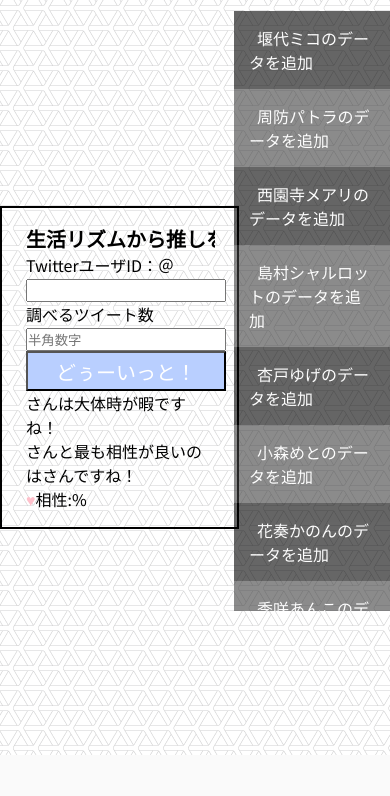
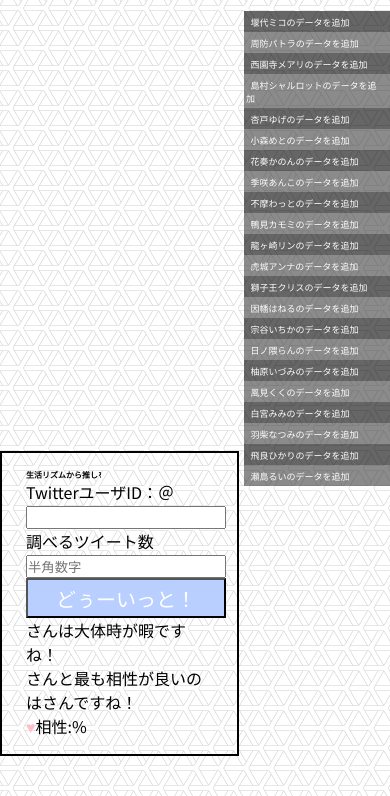
Before and after one commit to publictrain/oshihuya, a Flask app: template templates/index.html in a window 390 px wide. Shown: the part 89-885 px from the top of the page. Before the commit the page ends 844 px from the top, so only its background shows below. Run offline with Flask 2, Linux system fonts and the light colour scheme; the template is opened without the code that fills it, so the values that code supplies are empty; some libraries are stand-ins or nearby versions.

Commit message:
responsive

```diff
--- a/static/css/style.css
+++ b/static/css/style.css
@@ -37,6 +37,23 @@
 @keyframes cursor {
   50% {
     border-right-color: transparent;
+  }
+}
+
+@media screen and (max-width: 750px) {
+  .mituke {
+    font-size: 8px !important;
+  }
+  .btn_gp {
+    font-size: 9px !important;
+  }
+  .btn_gp div {
+    padding: 4px 2px !important;
+  }
+  .canvas_wrapper {
+    position: relative;
+    width: 100%;
+    height: 30px;
   }
 }
 
@@ -198,6 +215,12 @@
   height: 100%;
 }
 
+* body .canvas_wrapper {
+  position: relative;
+  width: 100%;
+  height: 400px;
+}
+
 * body .mituke_wrapper {
   width: 100%;
   height: auto;
@@ -245,6 +268,7 @@
 }
 
 * body .btn_gp {
+  padding: 0 0 0 10px;
   width: 40%;
   height: 600px;
   opacity: 60%;
--- a/static/css/style.scss
+++ b/static/css/style.scss
@@ -15,6 +15,23 @@
 }
 
 
+@media screen and (max-width:750px) {
+    .mituke{
+        font-size: 8px!important;
+    }
+    .btn_gp{
+        font-size:9px!important;
+        //width:35%!important;
+        div{
+            padding:4px 2px!important;
+        }
+    }
+    .canvas_wrapper{
+        position: relative;
+        width: 100%;
+        height: 30px;
+    }
+}
 
 *{
     text-decoration: none;
@@ -88,7 +105,25 @@
             width:100%;
             height:100%;
         }
-
+        .canvas_wrapper{
+            position: relative;
+            width: 100%;
+            height: 400px;
+        }
+        .mituke_wrapper{
+            width: 100%;
+            height: auto;
+        }
+        .mituke{
+            font-size: 20px;
+            text-align: center;
+            width: 17ch;
+            overflow: hidden;
+            white-space: nowrap;
+            border-right: .05em solid;
+            animation: typing 1s steps(13),
+            cursor 1s steps(1) infinite;
+        }
         .what{
             text-align: center;
             width: 17ch;
@@ -117,6 +152,7 @@
         .btn_gp{
             //display:flex;
             //flex-wrap: wrap;
+            padding:0 0 0 10px;
             width:40%;
             height:600px;
             //background-color: black;
--- a/templates/index.html
+++ b/templates/index.html
@@ -1,6 +1,7 @@
 <!DOCTYPE html>
 <html lang="en">
 <head>
+  <meta name="viewport" content="width=device-width,initial-scale=1">
   <!-- Global site tag (gtag.js) - Google Analytics -->
 <script async src="https://www.googletagmanager.com/gtag/js?id=G-CHXKZ6S2TB"></script>
 <script>
@@ -24,7 +25,7 @@
 <body>
   <header>
     <h1>
-      <a href="/">OSHIHUYASU</a>
+      <a href="index.html">OSHIHUYASU</a>
    </h1>
    <div class="menu_wrapper">
    <nav class="pc-nav">
@@ -41,8 +42,9 @@
   <div class='tofu'></div>
   <div class='graph_and_btn_and_form'>
   <div class='graph_and_form'>
+    <div class='canvas_wrapper'>
         <canvas id="myBarChart" width="350" height="150"></canvas>
-
+    </div>
         <form action="/" method="POST" enctype="multipart/form-data">
           <div class="form_container">
             <div class='mituke_wrapper'><h1 class='mituke'>生活リズムから推しを見つけよう！</h1></div>
@@ -60,10 +62,9 @@
 
         {% if name == None %}
           <div class='input_explanation'>
-            <p>1.Twitterユーザ名を入力します。</p>
+            <p>1.自分のTwitterユーザ名を入力します。（自分のじゃなくても可）</p>
             <p>2.半角数字で最新のツイートから何件までのデータを取ってくるか指定します。</p>
             <p>3.どぅーいっと！</p>
-            <p>4.Vtuberさんの配信開始時刻データを追加＆分析します。</p>
           </div>
         </div><!--form_container-->
 
@@ -227,6 +228,7 @@
                 ]
               },
               options: {
+                　maintainAspectRatio: false,
                 animation: {
                   animationEasing: 'linear',
                   animationSteps: 1000,//これがステップ
```
Also changed, not shown: 3 other files.
